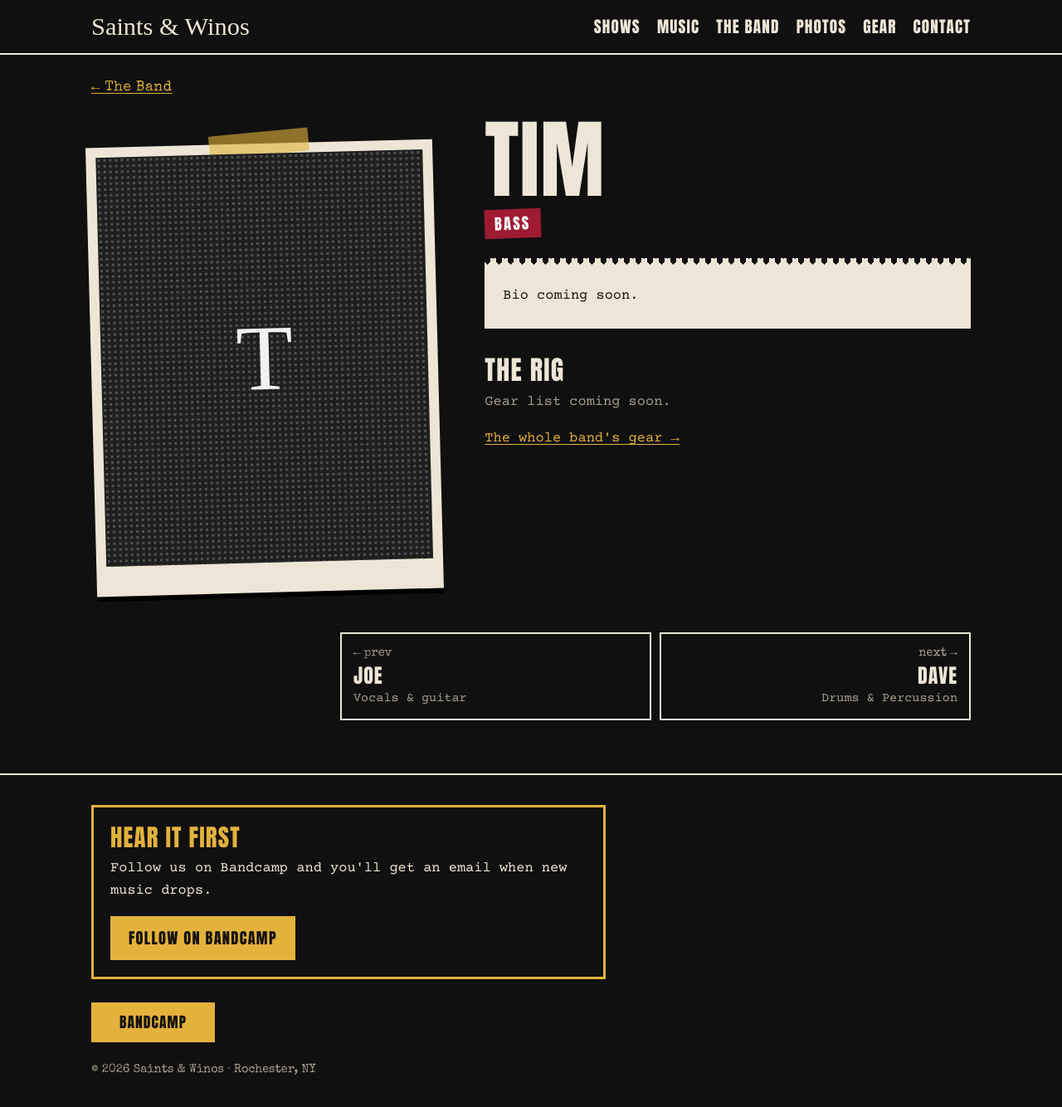
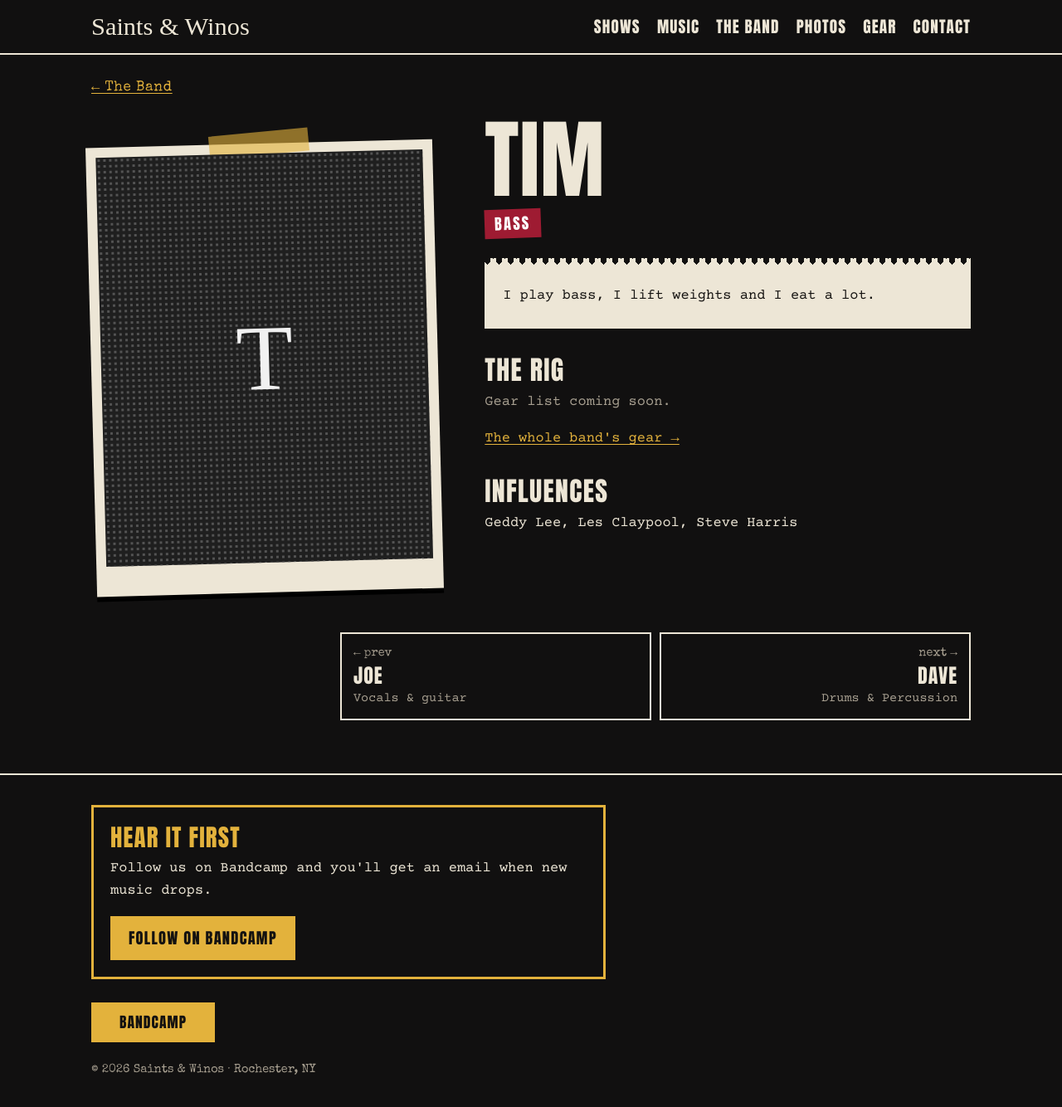
Before and after one commit to david-i-schwartz/saintsandwinos, a Jekyll site: the page built from _members/tim.md, in a window 1280 px wide and 1345 px high. Shown: the top 1334 px of the window at 83% size. Built offline with Jekyll 4.4.1, drawn with Linux system fonts in a browser that asks for light colours; some web fonts are replaced.

Commit message:
Update _members/tim.md (via Pages CMS)

```diff
--- a/_members/tim.md
+++ b/_members/tim.md
@@ -2,9 +2,6 @@
 title: Tim
 plays: Bass
 order: 2
-photo: ""
-one_liner: ""
-gear: []
-influences: ""
+influences: Geddy Lee, Les Claypool, Steve Harris
 ---
-Bio coming soon.
+I play bass, I lift weights and I eat a lot.
```
